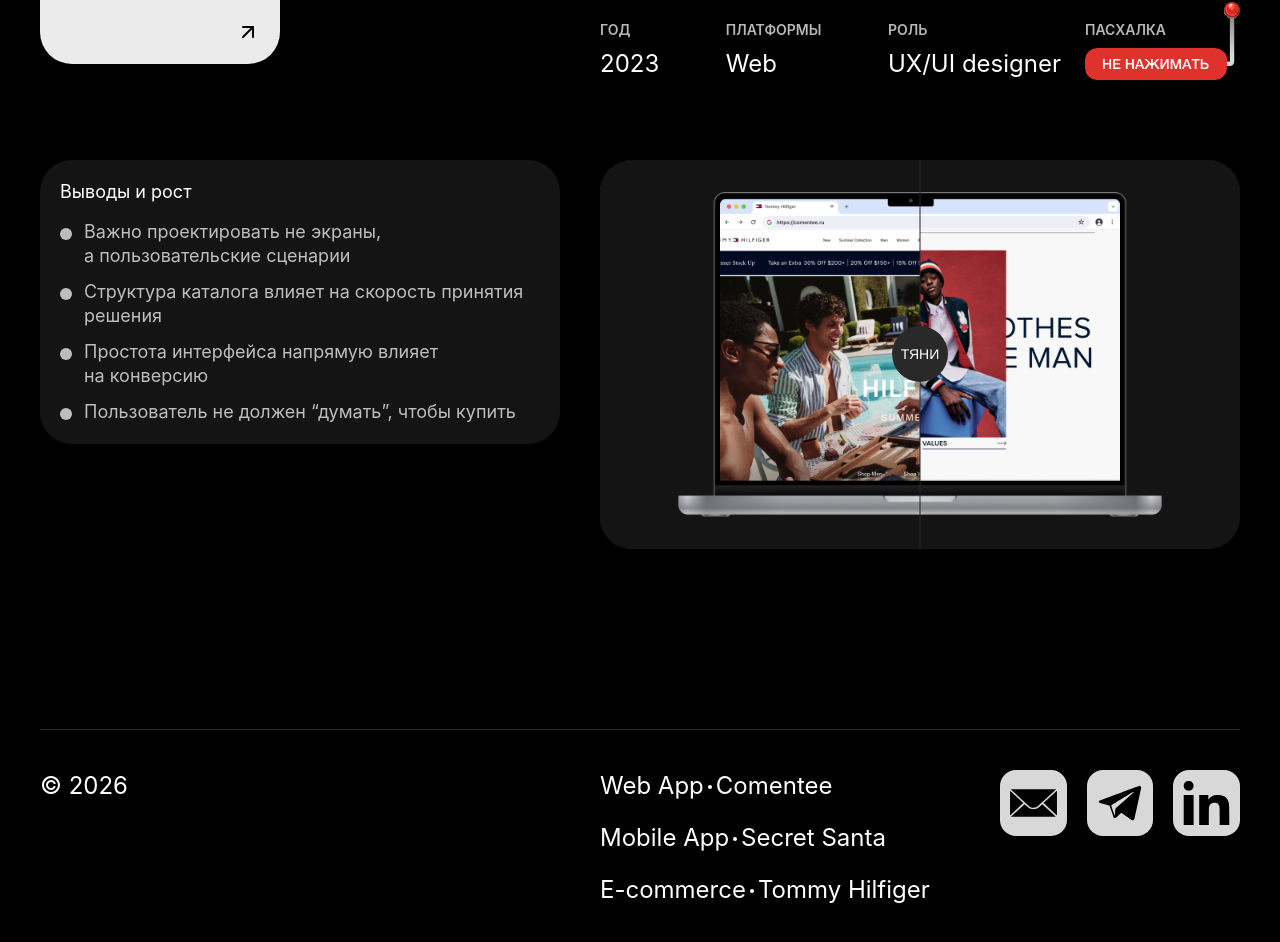
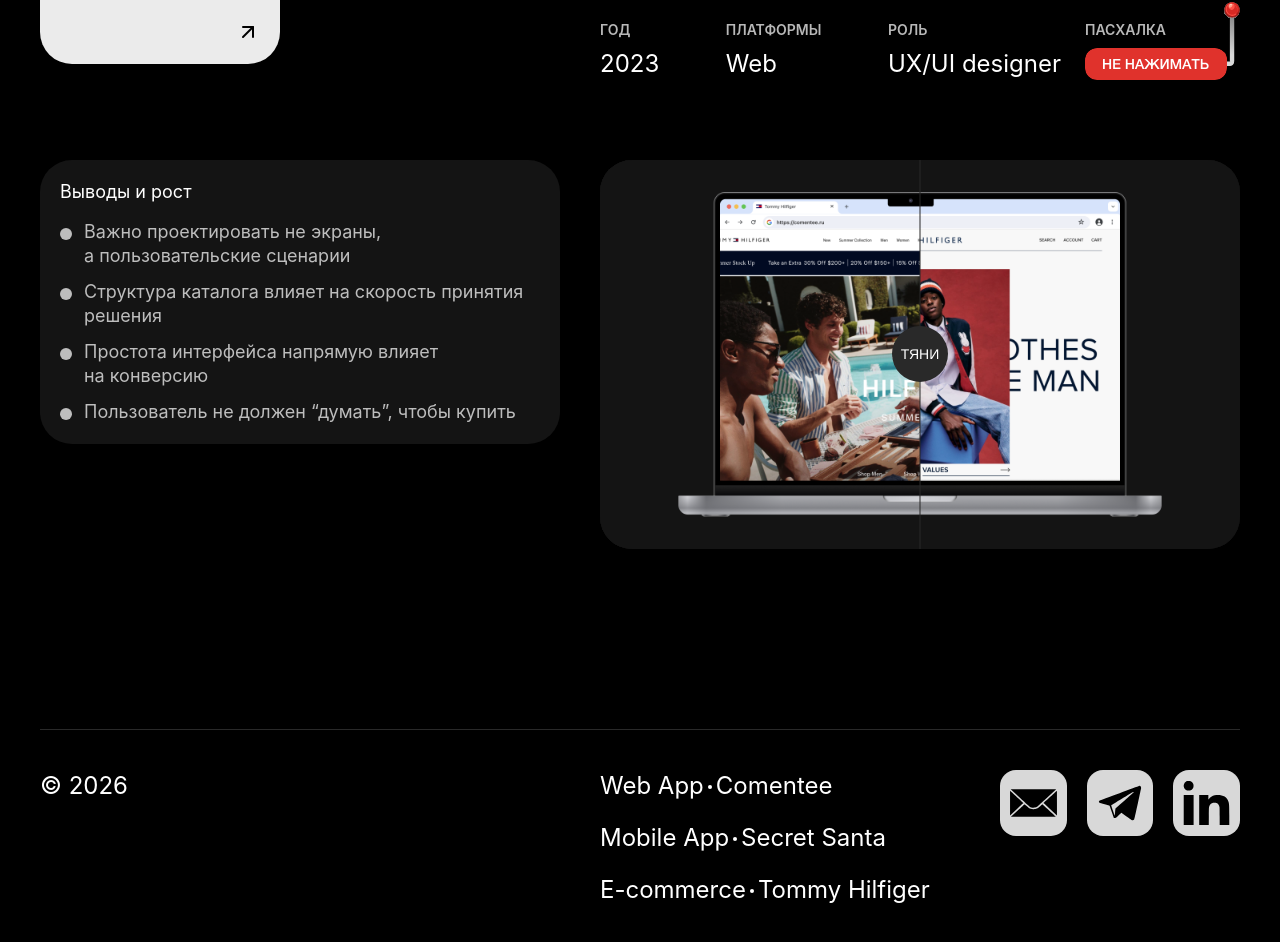
Before and after one commit to Artiom241/portfolio, a React (Vite) app: page / in a window 1280 px wide. Shown: the part 4776-5718 px from the top of the page. Built offline with nearby package versions, Linux system fonts and the light colour scheme.

Commit message:
Update Tommy after image

```diff
--- a/src/App.tsx
+++ b/src/App.tsx
@@ -282,9 +282,9 @@
       'Простота интерфейса напрямую влияет на конверсию',
       'Пользователь не должен “думать”, чтобы купить',
     ],
-    image: `${A}case-tommy-after.png`,
+    image: `${A}case-tommy-after-v2.png`,
     imageBefore: `${A}case-tommy-before.png`,
-    imageAfter: `${A}case-tommy-after.png`,
+    imageAfter: `${A}case-tommy-after-v2.png`,
     imageBeforeAlt: 'Tommy Hilfiger до редизайна: главная страница интернет-магазина',
     imageAfterAlt: 'Tommy Hilfiger после редизайна: обновленная главная страница интернет-магазина',
     imageAlt: 'Обложка кейса Tommy Hilfiger: редизайн e-commerce',
@@ -505,9 +505,9 @@
           'The user should not have to "think" to make a purchase.',
         ],
         contributionsTitle: 'Insights and growth',
-        image: `${A}case-tommy-after.png`,
+        image: `${A}case-tommy-after-v2.png`,
         imageBefore: `${A}case-tommy-before.png`,
-        imageAfter: `${A}case-tommy-after.png`,
+        imageAfter: `${A}case-tommy-after-v2.png`,
         imageBeforeAlt: 'Tommy Hilfiger before redesign: online store homepage',
         imageAfterAlt: 'Tommy Hilfiger after redesign: updated online store homepage',
         imageAlt: 'Tommy Hilfiger case cover: e-commerce redesign',
```
Also changed, not shown: public/assets/case-tommy-after-v2.png (added).
